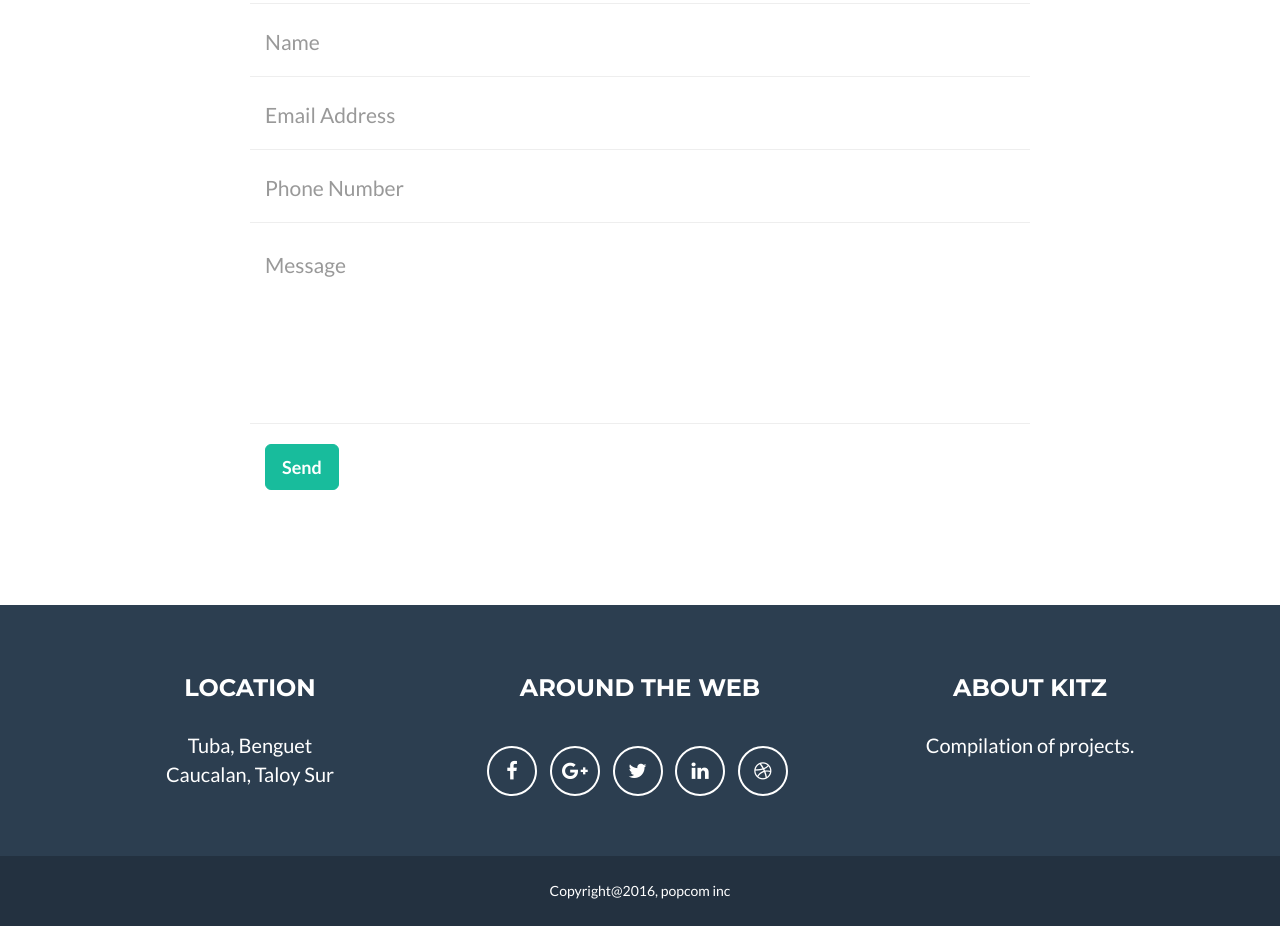
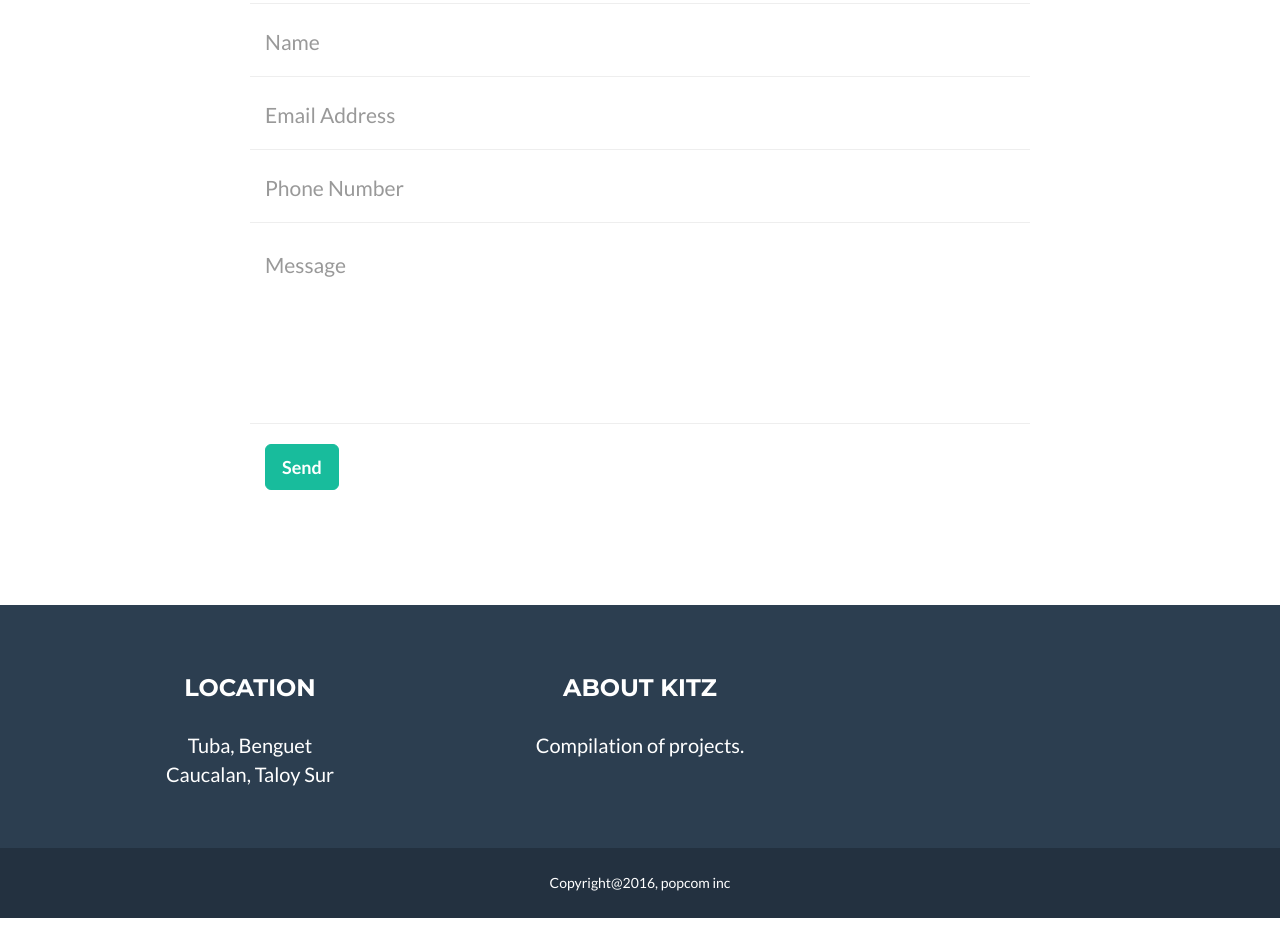
Before and after one commit to kitz2212/kitdelossantos.github.io, a website: page index.html in a window 1280 px wide. Shown: the part 2273-3199 px from the top of the page. Drawn offline with nearby package versions, Linux system fonts and the light colour scheme.

Commit message:
Update index.html

```diff
--- a/index.html
+++ b/index.html
@@ -242,26 +242,7 @@
                         <p>Tuba, Benguet
                             <br>Caucalan, Taloy Sur</p>
                     </div>
-                    <div class="footer-col col-md-4">
-                        <h3>Around the Web</h3>
-                        <ul class="list-inline">
-                            <li>
-                                <a href="#" class="btn-social btn-outline"><i class="fa fa-fw fa-facebook"></i></a>
-                            </li>
-                            <li>
-                                <a href="#" class="btn-social btn-outline"><i class="fa fa-fw fa-google-plus"></i></a>
-                            </li>
-                            <li>
-                                <a href="#" class="btn-social btn-outline"><i class="fa fa-fw fa-twitter"></i></a>
-                            </li>
-                            <li>
-                                <a href="#" class="btn-social btn-outline"><i class="fa fa-fw fa-linkedin"></i></a>
-                            </li>
-                            <li>
-                                <a href="#" class="btn-social btn-outline"><i class="fa fa-fw fa-dribbble"></i></a>
-                            </li>
-                        </ul>
-                    </div>
+
                     <div class="footer-col col-md-4">
                         <h3>About  Kitz</h3>
                         <p>Compilation of projects.</p>
```
